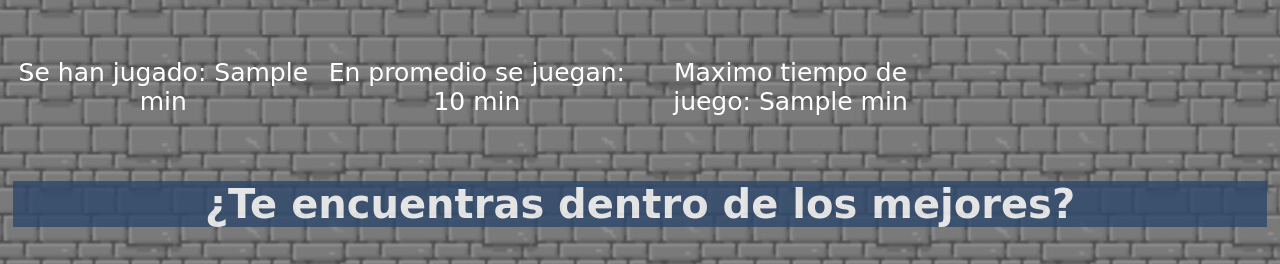
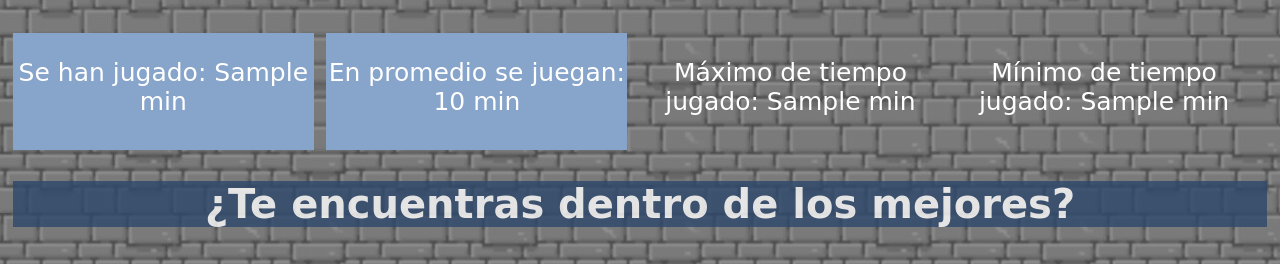
Before and after one commit to llFCAxelentell/WebSTEM, a Django app: template templates/estadistica.html in a window 1280 px wide. Shown: the part 246-510 px from the top of the page. Run offline with Django 3.2, Linux system fonts and the light colour scheme; the template is opened without the code that fills it: most values are stand-ins (such as "Sample title", 1, 10 or a date in 2020); some libraries are stand-ins or nearby versions.

Commit message:
Update estadistica.html

```diff
--- a/templates/estadistica.html
+++ b/templates/estadistica.html
@@ -30,16 +30,20 @@
     </div>
 
     <div class="grid-container12">
-        <div class = "izq">
+        <div class = "uno">
             <p>Se han jugado: {{minutosTotales}} min</p>
         </div>
 
-        <div class = "cen">
+        <div class = "dos">
             <p>En promedio se juegan: {{promTemp}} min</p>
         </div>
 
-        <div class = "der">
-            <p>Maximo tiempo de juego: {{maxTiempo}} min</p>
+        <div class = "tres">
+            <p>Máximo de tiempo jugado: {{maxTiempo}} min</p>
+        </div>
+
+        <div class = "cuatro">
+            <p>Mínimo de tiempo jugado: {{minTiempo}} min</p>
         </div>
     </div>
 
```
